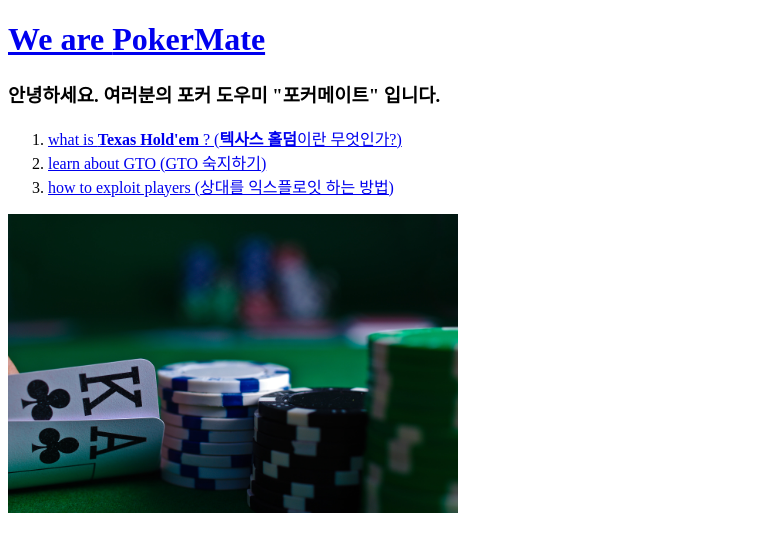
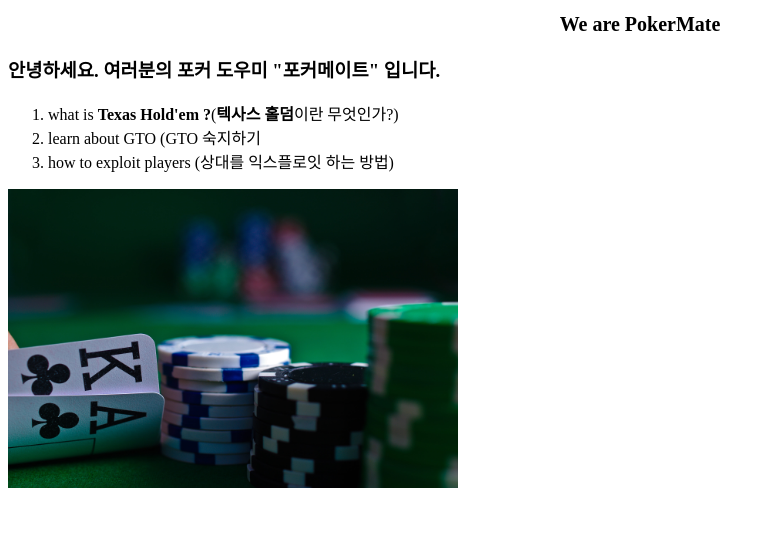
Before and after one commit to EarlfromEarth/first-try-web-site, a plain HTML site: page index.html in a window 1280 px wide. Shown: the whole page, without its empty margins (0-775 px from the left). Drawn offline with Linux system fonts and the light colour scheme.

Commit message:
Add files via upload

```diff
--- a/index.html
+++ b/index.html
@@ -7,11 +7,40 @@
 <body>
 <h1><a href="index.html">We are <strong>PokerMate</a></strong></h1>
 <h3> 안녕하세요. 여러분의 포커 도우미 "포커메이트" 입니다. </h3>
+  <style>
+    a {
+      color: black;
+      text-decoration:none;
+    }
+    h1 {
+      font-size: 20px;
+      text-align: center;
+    }
+    a:link
+    {
+      color:black;
+    }
+    a:visited
+    {
+      color:gray;
+    }
+    a:active
+    {
+      color:red;
+    }
+  </style>
   <ol>
-    <li><a href="what.html">what is <strong>Texas Hold'em</strong> ? (<strong>텍사스 홀덤</strong>이란 무엇인가?)</a></li>
-    <li><a href="GTO.html">learn about GTO (GTO 숙지하기)</a></li>
+    <li><a href="what.html">what is <strong>Texas Hold'em ?</strong>(<strong>텍사스 홀덤</strong>이란 무엇인가?)</a></li>
+    <li><a href="GTO.html">learn about GTO (GTO 숙지하기</a></li>
     <li><a href="exploit.html">how to exploit players (상대를 익스플로잇 하는 방법)</a></li>
   </ol>
+  <!--
+  <ol>
+    <li><a href="what.html"><font color="red">what is <strong>Texas Hold'em ?</strong></font> (<strong>텍사스 홀덤</strong>이란 무엇인가?)</a></li>
+    <li><a href="GTO.html"><font color="red">learn about GTO (GTO 숙지하기)</font></a></li>
+    <li><a href="exploit.html"><font color="red">how to exploit players (상대를 익스플로잇 하는 방법)</font></a></li>
+  </ol>
+-->
 <p><img src="poker(home).jpg" width="450"></p>
 </body>
 </html>
```
Also changed, not shown: GTO.html (+22 -0 lines), exploit.html (+22 -0 lines), what.html (+22 -0 lines).
